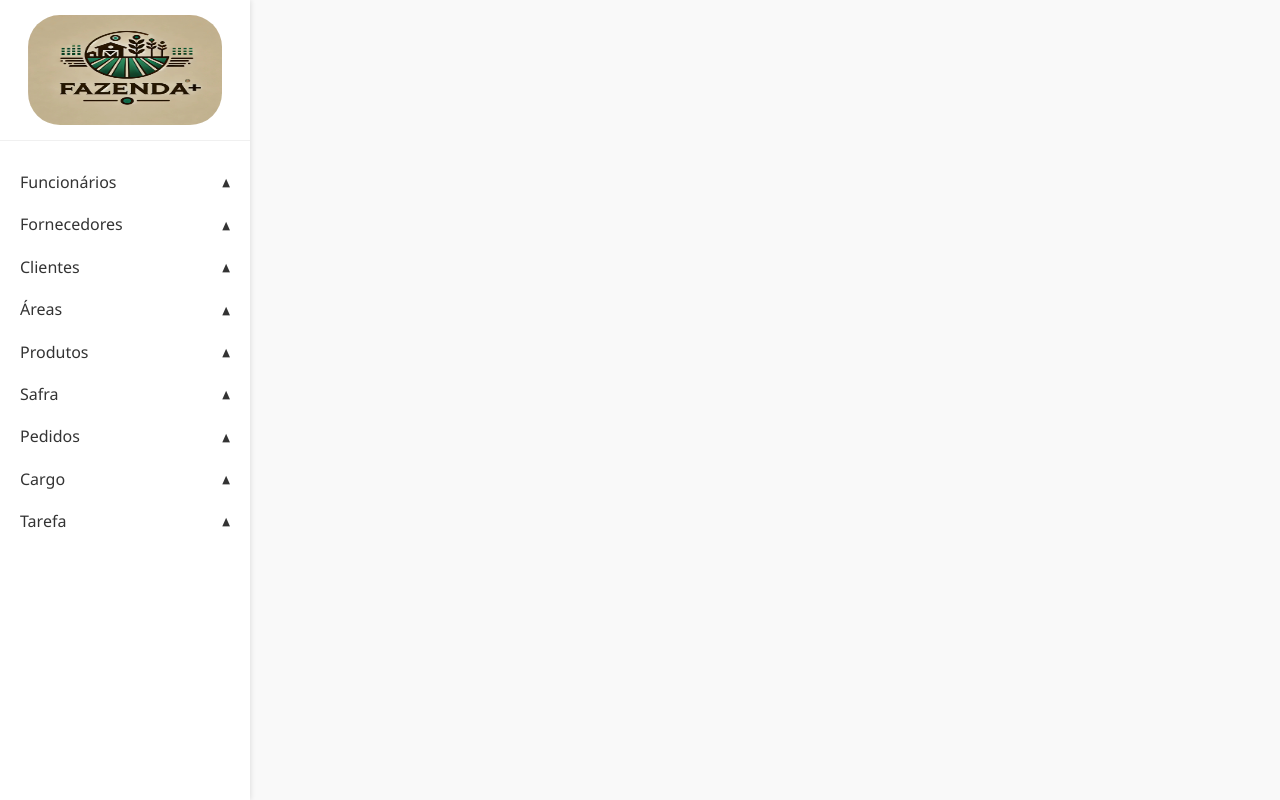
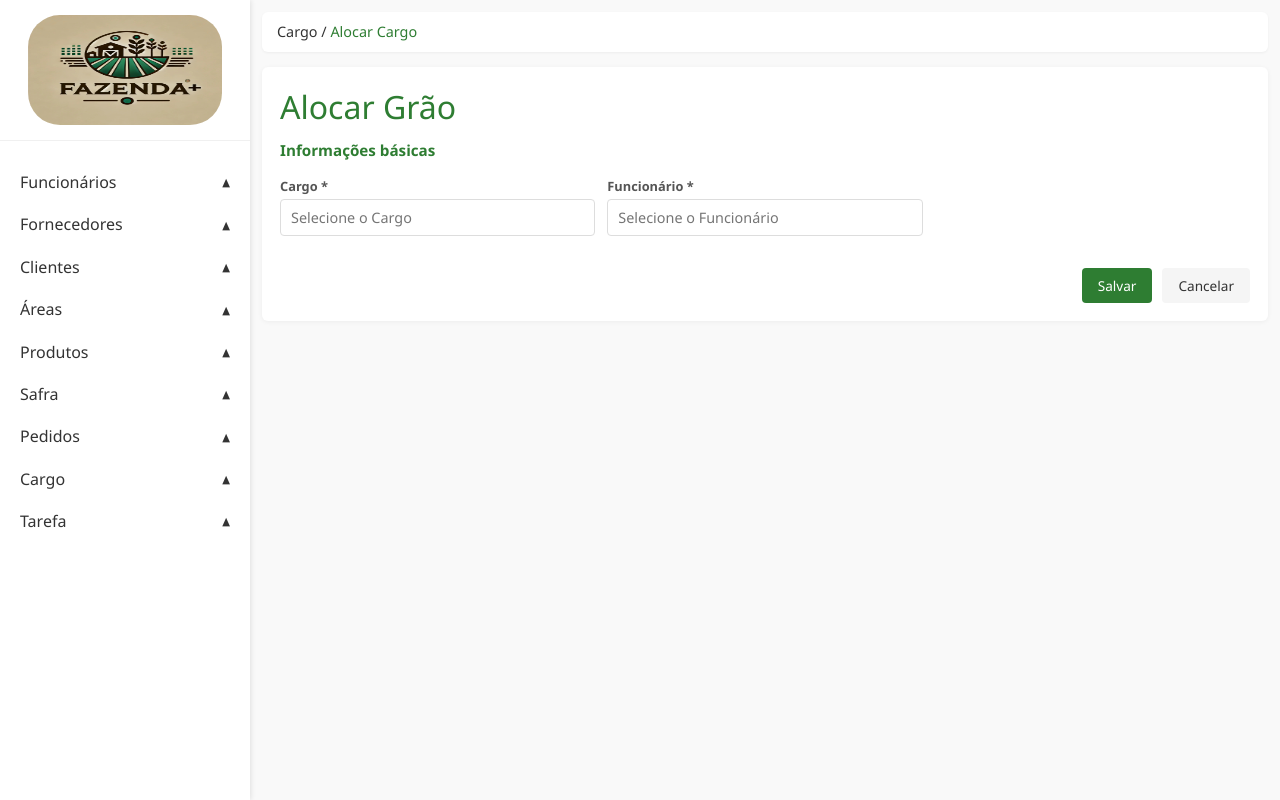
Before and after one commit to Itor-Carlos/projeto-es2-frontend, a React (Create React App) app: page /cargo/alocar in a window 1280 px wide. Built offline with nearby package versions, Linux system fonts and the light colour scheme.

Commit message:
Criação das páginas CadastrarEditarCargo e AlocarCargo

```diff
--- a/src/components/Router/index.js
+++ b/src/components/Router/index.js
@@ -9,6 +9,8 @@ import { ListarSafra } from "../../pages/safra/ListarSafra";
 import { ListarGrao } from "../../pages/grao/ListarGrao";
 import { CadastrarEditarFertilizante } from "../../pages/fertilizante/CadastrarEditarFertilizante";
 import { ListarFertilizante } from "../../pages/fertilizante/ListarFertilizante";
+import { CadastrarEditarCargo } from "../../pages/cargo/CadastrarEditarCargo";
+import { AlocarCargo } from "../../pages/cargo/AlocarCargo";
 
 export const Router = () => {
     return (
@@ -28,6 +30,8 @@ export const Router = () => {
                     <Route path="/fertilizante/cadastrar/" element={<CadastrarEditarFertilizante />} />
                     <Route path="/fertilizante/editar/:id" element={<CadastrarEditarFertilizante />} />
                     <Route path="/fertilizante/listar" element={<ListarFertilizante />} />
+                    <Route path="/cargo/cadastrar/" element={<CadastrarEditarCargo />} />
+                    <Route path="/cargo/alocar" element={<AlocarCargo />} />
                 </Routes>
             </div>
         </div>
--- a/src/components/SideBar/index.js
+++ b/src/components/SideBar/index.js
@@ -166,8 +166,8 @@ export const SideBar = () => {
                         <span className="arrow">▲</span>
                     </div>
                     <ul className="submenu">
-                        <li><Link to="#" className="submenu-item">Cadastrar Cargo</Link></li>
-                        <li><Link to="#" className="submenu-item">Alocar Cargo</Link></li>
+                        <li><Link to="/cargo/cadastrar/" className="submenu-item">Cadastrar Cargo</Link></li>
+                        <li><Link to="/cargo/alocar" className="submenu-item">Alocar Cargo</Link></li>
                     </ul>
                 </li>
 
--- /dev/null
+++ b/src/pages/cargo/AlocarCargo.js
@@ -0,0 +1,88 @@
+import React, { useState, useEffect } from "react";
+import { useParams } from "react-router-dom";
+import { GenericForm } from "../../components/Form";
+import * as Yup from "yup";
+import axios from "axios";
+import { TopBar } from "../../components/TopBar";
+import { TitleSection } from "../../components/TitleSection";
+import { Toast } from "../../components/Toast";
+
+export const AlocarCargo = () => {
+    const { id } = useParams();
+    const [isEditing, setIsEditing] = useState(false);
+    const [isToastOpen, setIsToastOpen] = useState(false);
+    const [toastMessage, setToastMessage] = useState("");
+    const [toastType, setToastType] = useState("success");
+    const [initialValues, setInitialValues] = useState({
+        nome: "",
+        funcionario: ""
+    });
+
+    const validationSchema = Yup.object({
+        nome: Yup.string().typeError("Nome inválido").required("Campo obrigatório"),
+        funcionario: Yup.string().typeError("Funcionário inválido").required("Campo obrigatório")
+    });
+
+    useEffect(() => {
+        if(id) {
+            setIsEditing(true);
+            axios.get(`http://localhost:3306/cargos/alocar`) // Falta implementar a rota
+                .then(response => {
+                    setInitialValues({
+                        nome: response.data.nome,
+                        funcionario: response.data.funcionario
+                    });
+                })
+                .catch((error) => {
+                    console.log(error);
+                    setToastMessage("Erro ao carregar os dados.");
+                    setToastType("error");
+                    setIsToastOpen(true);
+                });
+        }
+    }, [id]);
+
+    const handleSubmit = async (values) => {
+        try {
+            if(isEditing) {
+                await axios.put(`http://localhost:3306/cargos/alocar`, values); // Falta implementar a rota
+                setToastMessage("Cargo alocado com sucesso!");
+            }
+            setToastType("success");
+            setIsToastOpen(true);
+        } catch (error) {
+            setToastMessage("Erro ao salvar os dados.");
+            setToastType("error");
+            setIsToastOpen(true);
+        }
+    };
+
+    const fields = [
+        {
+            titleSection: "Informações básicas",
+            fields: [
+                { label: "Cargo", type: "string", name: "nome", placeholder: "Selecione o Cargo", required: true},
+                { label: "Funcionário", type: "string", name: "funcionario", placeholder: "Selecione o Funcionário", required: true}
+            ],
+        },
+    ];
+
+    return (
+        <>
+        <TopBar entity={"Cargo"} useCase={"Alocar Cargo"} />
+        <div className="card">
+            <TitleSection title="Alocar Grão"/>
+            <GenericForm
+                initialValues={initialValues}
+                validationSchema={validationSchema}
+                sections={fields}
+                handleSubmit={handleSubmit}
+                entity={"Cargo"}
+                useCase={"Alocar Cargo" }
+                title={"Alocar Cargo" }
+            />
+            <Toast isOpen={isToastOpen} onClose={() => setIsToastOpen(false)} message={toastMessage} type={toastType} />
+        </div>
+        </>
+    );
+}
--- /dev/null
+++ b/src/pages/cargo/CadastrarEditarCargo.js
@@ -0,0 +1,87 @@
+import React, { useState, useEffect } from "react";
+import { useParams } from "react-router-dom";
+import { GenericForm } from "../../components/Form";
+import * as Yup from "yup";
+import axios from "axios";
+import { TopBar } from "../../components/TopBar";
+import { TitleSection } from "../../components/TitleSection";
+import { Toast } from "../../components/Toast";
+
+export const CadastrarEditarCargo = () => {
+    const { id } = useParams();
+    const [isEditing, setIsEditing] = useState(false);
+    const [isToastOpen, setIsToastOpen] = useState(false);
+    const [toastMessage, setToastMessage] = useState("");
+    const [toastType, setToastType] = useState("success");
+    const [initialValues, setInitialValues] = useState({
+        nome: "",
+    });
+
+    const validationSchema = Yup.object({
+        nome: Yup.string().typeError("Nome inválido").required("Campo obrigatório"),
+    });
+
+    useEffect(() => {
+        if(id) {
+            setIsEditing(true);
+            axios.get(`http://localhost:3306/cargos/${id}`)
+                .then(response => {
+                    setInitialValues({
+                        nome: response.data.nome,
+                    });
+                })
+                .catch((error) => {
+                    console.log(error);
+                    setToastMessage("Erro ao carregar os dados.");
+                    setToastType("error");
+                    setIsToastOpen(true);
+                });
+        }
+    }, [id]);
+
+    const handleSubmit = async (values) => {
+        try {
+            if(isEditing) {
+                await axios.put(`http://localhost:3306/cargos/${id}`, values);
+                setToastMessage("Cargo atualizado com sucesso!");
+            } else {
+                await axios.post("http://localhost:3306/cargos", values);
+                setToastMessage("Cargo cadastrado com sucesso!");
+            }
+            setToastType("success");
+            setIsToastOpen(true);
+        } catch (error) {
+            setToastMessage("Erro ao salvar os dados.");
+            setToastType("error");
+            setIsToastOpen(true);
+        }
+    };
+
+    const fields = [
+        {
+            titleSection: "Informações básicas",
+            fields: [
+                { label: "Nome do cargo", type: "string", name: "nome", placeholder: "Digite o nome do cargo", required: true},
+            ],
+        },
+    ];
+
+    return (
+        <>
+        <TopBar entity={"Cargo"} useCase={isEditing ? "Editar Cargo" : "Cadastrar Cargo"} />
+        <div className="card">
+            <TitleSection title={isEditing ? "Editar Grão" : "Cadastrar Grão"} />
+            <GenericForm
+                initialValues={initialValues}
+                validationSchema={validationSchema}
+                sections={fields}
+                handleSubmit={handleSubmit}
+                entity={"Cargo"}
+                useCase={isEditing ? "Editar Cargo" : "Cadastrar Cargo"}
+                title={isEditing ? "Editar Cargo" : "Cadastrar Cargo"}
+            />
+            <Toast isOpen={isToastOpen} onClose={() => setIsToastOpen(false)} message={toastMessage} type={toastType} />
+        </div>
+        </>
+    );
+}
```
